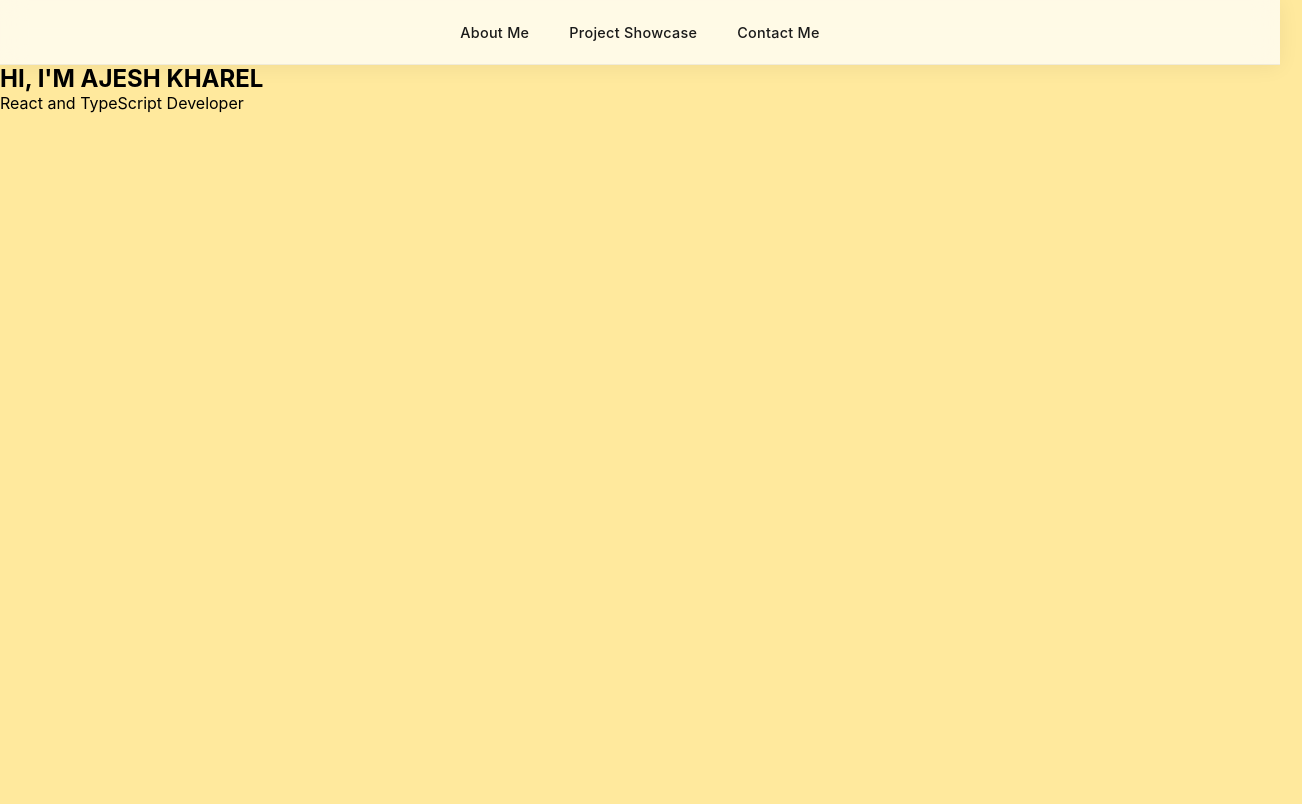
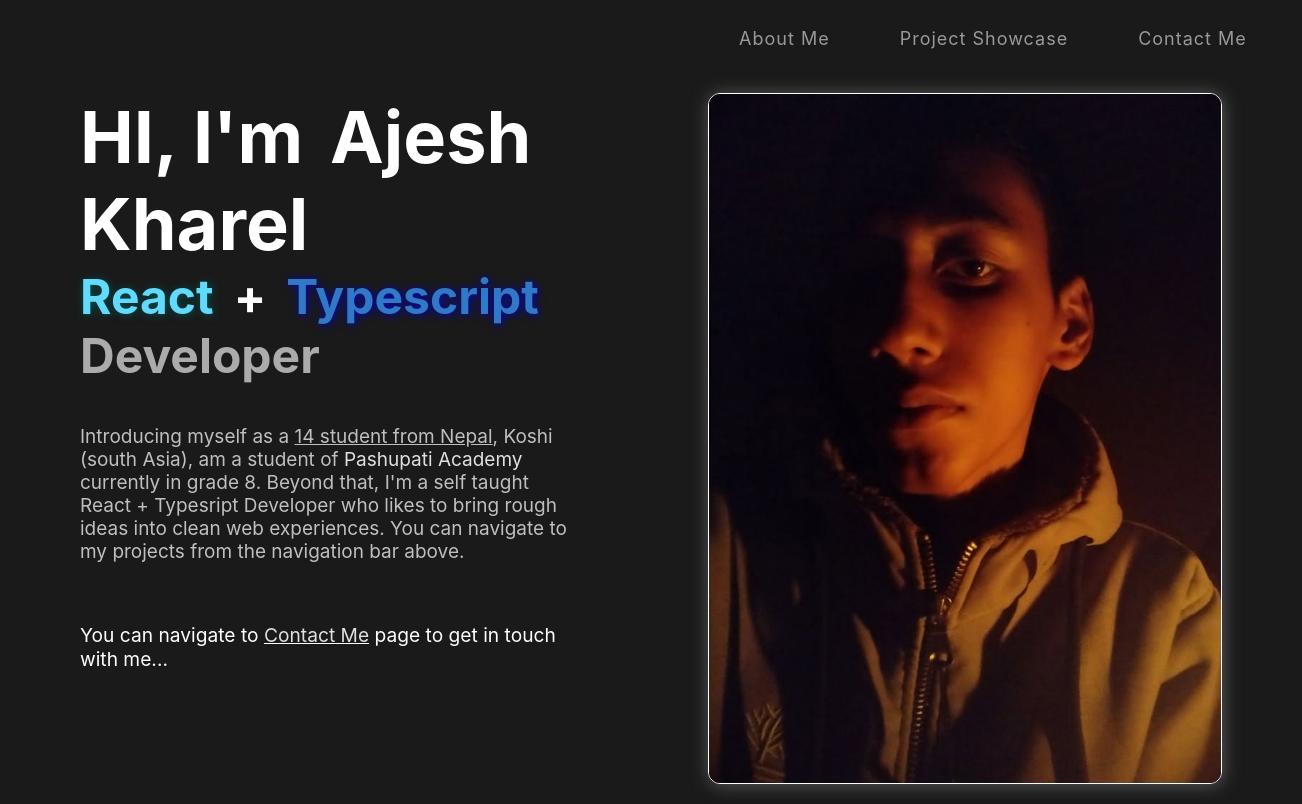
Before and after one commit to Melodiee1/Portfolio, a React (Vite) app: page / in a window 1280 px wide. Shown: the whole page, 1302 px wide, since content can reach past the window. Built offline with nearby package versions, Linux system fonts and the light colour scheme.

Commit message:
Styling and improving the about me page

```diff
--- a/index.html
+++ b/index.html
@@ -7,19 +7,18 @@
     <title>personal-portfolio</title>
 
     <style>
-      * {
-        margin: 0;
-        padding: 0;
-
+      a {
+        text-decoration: none;
       }
 
       body {
         font-family: -apple-system, system-ui;
-        background: rgba(255, 226, 120, 0.726);
-        min-height: 100vh;
+        background: hsl(0, 0%, 10%);
 
         display: flex;
-        align-items: center;
+
+        min-width: 100vw;
+        min-height: 100vh;
       }
 
       #root {
--- a/src/app.css
+++ b/src/app.css
@@ -1,5 +1,10 @@
 
 .main_main {
     position: relative;
-    min-height: 100vh;
+    min-height: 100%;
+    min-width: 100vw;
+
+    display: flex;
+    flex-direction: column;
+    align-items: stretch;
 }
--- a/src/pages/aboutMe.css
+++ b/src/pages/aboutMe.css
@@ -0,0 +1,92 @@
+
+:root {
+    --secondary: rgb(171, 171, 171);
+}
+
+a { color: hsl(0, 0%, 88%) }
+
+.AboutMe_main {
+    padding: 1rem 5rem;
+    color: white;
+
+    display: flex;
+    justify-content: space-between;
+    gap: 10vw;
+}
+.AboutMe_main .sec_one {
+
+}
+.AboutMe_main .sec_two {
+
+}
+
+/* =================
+SECTION ONE
+================ */
+
+.AboutMe_main .sec_one h2 {
+    font-size: 4.5rem;
+
+    display: grid;
+    grid-template-columns: 1fr 1fr;
+    gap: 0;
+    color: white;
+}
+
+.AboutMe_main .sec_one .speciality {
+    font-size: 3rem;
+    font-weight: bold;
+    width: 500px;
+
+    .dev {
+        color: var(--secondary);
+    }
+}
+.AboutMe_main .sec_one .speciality * {
+    display: inline;
+}
+
+.AboutMe_main .sec_one .speciality .sec_one {
+    display: flex;
+    gap: 20px;
+
+    .react {
+        color: #61DAFB;
+        text-shadow: 1px 1px 8px rgb(0, 79, 79);
+    }
+    .typeScript {
+        color: #3178C6;
+        text-shadow: 1px 1px 8px rgb(3, 3, 190);
+    }
+}
+
+.AboutMe_main .sec_one .text {
+    font-size: 19px;
+    color: hsl(0, 0%, 75%);
+}
+
+.AboutMe_main .sec_one .get_two_know_me {
+    font-size: 1.2rem;
+
+    a {
+        display: inline;
+        text-decoration: solid underline white;
+    }
+}
+
+
+/* =================
+SECTION TWO
+================ */
+.AboutMe_main .sec_two {
+
+}
+
+.AboutMe_main .sec_two img {
+    width: 40vw;
+    height: auto;
+
+    border: 1px solid white;
+    border-radius: 12px;
+    box-shadow: 1px 1px 18px hsl(0, 0%, 36%);
+}
--- a/src/pages/aboutMe.tsx
+++ b/src/pages/aboutMe.tsx
@@ -1,15 +1,38 @@
-import './aboutMe.css'
+import './aboutMe.css';
+import { Link } from 'react-router-dom'
 
 function AboutMe() {
 
     return (
         <div className='AboutMe_main'>
             <div className="sec_one">
-                <h2>HI, I'M AJESH KHAREL</h2>
-                <div className="speciality">React and TypeScript Developer</div>
+                <h2>
+                    <div className="HI">HI, I'm</div>
+                    <div className="first_name">Ajesh</div>
+                    <div className="last_name">Kharel</div>
+                </h2>
+
+                <div className="speciality">
+                    <div className="sec_one">
+                        <div className="react">React</div>
+                        +
+                        <div className="typeScript">Typescript</div>
+                    </div>
+                    <div className="dev">Developer</div>
+                </div> <br /> <br />
+
+                <div className="text">
+                    Introducing myself as a <u>14 student from Nepal</u>, Koshi (south Asia), am a student of <a href="https://www.facebook.com/pashupati.school.jhiljhile/" target='_blank'>Pashupati Academy</a> currently in grade 8. Beyond that, I'm a self taught React + Typesript Developer who likes to bring rough ideas into clean web experiences. You can navigate to my projects from the navigation bar above.
+                </div> <br /> <br /> <br />
+
+                <div className="get_two_know_me">
+                    You can navigate to <Link to='/contact'>Contact Me</Link> page to get in touch with me...
+                </div>
             </div>
 
-            <div className="sec_two"></div>
+            <div className="sec_two">
+                <img src="/myself.jpg" alt="My image with black and dim bacground" />
+            </div>
         </div>
     )
 }
--- a/src/pages/header.css
+++ b/src/pages/header.css
@@ -1,120 +1,79 @@
+
+* {
+    margin: 0;
+    padding: 0;
+}
 
 header {
-    position: sticky;
-    top: 0;
+    align-self: stretch;
+    color: white;
+
+    display: flex;
+    justify-content: flex-end;
+    padding: 1rem 2.2rem;
 }
 .int_header {
+
+}
+
+.int_header .sec_one {
+
+}
+
+.int_header .sec_one .nav {
+
+}
+
+.int_header .sec_one .nav ul {
     display: flex;
     flex-direction: row;
-    justify-content: flex-end;
-    align-items: center;
-
-    padding: 2rem 1.2rem;
-}
-.int_header .sec_one {
-    display: flex;
-    flex-direction: row;
-    align-items: flex-end;
-    gap: 10px;
-
-    padding: 10px;
-}
-.int_header .sec_two {
-    font-size: 20px;
+    gap: 30px;
 }
 
-
-/* ===========
-    NAV BAR
-============= */
-.int_header .sec_one {
-  position: fixed;
-  top: 0;
-  left: 0;
-  right: 0;
-  z-index: 100;
-  padding: 0 3rem;
-  background: rgba(255, 255, 255, 0.75);
-  backdrop-filter: blur(12px);
-  -webkit-backdrop-filter: blur(12px);
-  border-bottom: 1px solid rgba(0, 0, 0, 0.06);
-  box-shadow: 0 2px 20px rgba(0, 0, 0, 0.06);
+.int_header .sec_one .nav ul li {
+    list-style-type: none;
+    list-style: none;
 }
 
-.nav {
-  max-width: 1200px;
-  margin: 0 auto;
-  display: flex;
-  justify-content: flex-end;
-  align-items: center;
-  height: 64px;
+.int_header .sec_one .nav ul li a {
+    text-decoration: none;
+    font-size: 18px;
+    letter-spacing: 1px;
+    position: relative;
+    display: inline-block;
+
+    padding: 12px 20px;
+    border-radius: 8px;
+
+    background-color: transparent;
+    color: hsl(0, 0%, 60%);
+
+    transition: all 0.2s ease-in-out;
+}
+.int_header .sec_one .nav ul li a:hover {
+    color: hsl(0, 0%, 92%);
+    background-color: hsl(0, 0%, 12%);
+
+    text-shadow: 1px 1px 12px rgb(159, 159, 159);
+}
+.int_header .sec_one .nav ul li a:active {
+    transform: scale(0.95);
 }
 
-.nav ul {
-  display: flex;
-  gap: 0.5rem;
-  list-style: none;
-  margin: 0;
-  padding: 0;
+.int_header .sec_one .nav ul li a::after {
+    content: '';
+    position: absolute;
+    bottom: 0;
+    left: 0;
+
+    width: 0%;
+    height: 0%;
+
+    background-color: rgb(191, 191, 191);
+    box-shadow: 1px 1px 10px white;
+    transition: all 0.5s ease;
 }
-
-/* Apply this to each <li> or <a> rendered by mapNavigationButtons() */
-.nav ul li a,
-.nav ul li button {
-  position: relative;
-  padding: 0.4rem 1rem;
-  font-size: 0.9rem;
-  font-weight: 500;
-  color: #1a1a1a;
-  text-decoration: none;
-  letter-spacing: 0.02em;
-  border-radius: 6px;
-  transition: color 0.2s ease, background 0.2s ease;
-  cursor: pointer;
-  background: transparent;
-  border: none;
+.int_header .sec_one .nav ul li a:hover::after {
+    width: 100%;
+    height: 2px;
 }
-
-.nav ul li a::after,
-.nav ul li button::after {
-  content: '';
-  position: absolute;
-  bottom: 0;
-  left: 50%;
-  transform: translateX(-50%) scaleX(0);
-  width: 60%;
-  height: 2px;
-  background: #b45309; /* your rust/brown accent */
-  border-radius: 2px;
-  transition: transform 0.25s ease;
-}
-
-.nav ul li a:hover,
-.nav ul li button:hover {
-  color: #b45309;
-  background: rgba(180, 83, 9, 0.06);
-}
-
-.nav ul li a:hover::after,
-.nav ul li button:hover::after {
-  transform: translateX(-50%) scaleX(1);
-}
-
-/* Active state */
-.nav ul li a.active,
-.nav ul li button.active {
-  color: #b45309;
-}
-
-.nav ul li a.active::after,
-.nav ul li button.active::after {
-  transform: translateX(-50%) scaleX(1);
-}
-
-/* ===========
-    Status
-============= */
-.int_header .sec_two {
-    color: rgb(29, 0, 0);
-    font-weight: 600;
-}
```
Also changed, not shown: src/pages/header.tsx (+1 -7 lines).
